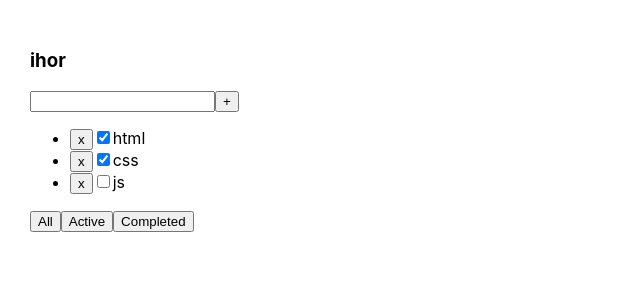
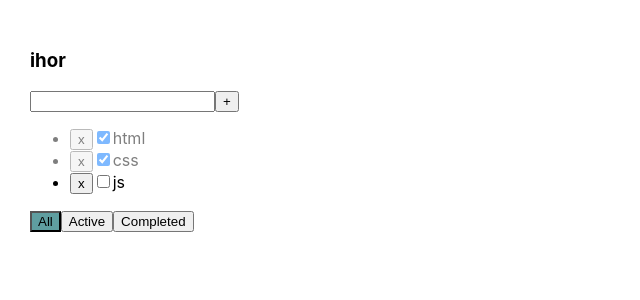
Before and after one commit to dimov97/1-todolist, a React (Create React App) app: page / in a window 1280 px wide. Shown: the top 300 px of the page, without its empty margins (0-640 px from the left). Built offline with nearby package versions, Linux system fonts and the light colour scheme.

Commit message:
newTaskStatus function and css

```diff
--- a/src/App.css
+++ b/src/App.css
@@ -3,6 +3,22 @@
   display: flex;
 }
 
-.App > div {
+.App>div {
   margin-right: 50px;
 }
+
+.error {
+  border: 3px solid red;
+}
+
+.errorMessage {
+  color: red;
+}
+
+.done {
+  opacity: .5;
+}
+
+.activeButton {
+  background-color: cadetblue;
+}
--- a/src/App.tsx
+++ b/src/App.tsx
@@ -4,17 +4,17 @@ import { Todolist } from './Todolist';
 import { v1 } from 'uuid';
 
 export type tasksType = {
-    id:string
-    title:string
-    isDone:boolean
+    id: string
+    title: string
+    isDone: boolean
 }
-export type filterType = 'all'|'completed'|'active'
+export type filterType = 'all' | 'completed' | 'active'
 
 function App() {
-    let [tasks,setTasks] = useState( [
-        {id:v1(), title:'html',isDone:true},
-        {id:v1(), title:'css',isDone:true},
-        {id:v1(), title:'js',isDone:false},
+    let [tasks, setTasks] = useState([
+        { id: v1(), title: 'html', isDone: true },
+        { id: v1(), title: 'css', isDone: true },
+        { id: v1(), title: 'js', isDone: false },
     ])
 
     let [filter, setFilter] = useState<filterType>('all')
@@ -22,33 +22,43 @@ function App() {
     let filteredTask = tasks
 
     if (filter === 'completed') {
-        filteredTask = tasks.filter(t=>t.isDone===true)
+        filteredTask = tasks.filter(t => t.isDone === true)
     }
     if (filter === 'active') {
-        filteredTask = tasks.filter(t=>t.isDone===false)
+        filteredTask = tasks.filter(t => t.isDone === false)
     }
-    function filterTasks(value:filterType) {
+    function filterTasks(value: filterType) {
         setFilter(value)
     }
 
-    function remooveTask(id:string) {
-        let filteredTasks = tasks.filter(t=>t.id!==id)
+    function remooveTask(id: string) {
+        let filteredTasks = tasks.filter(t => t.id !== id)
         setTasks(filteredTasks)
     }
 
-    function addTask(title:string) {
-        let task = {id:v1(),title:title,isDone:false}
-        let newTasks = [task,...tasks]
+    function addTask(title: string) {
+        let task = { id: v1(), title: title, isDone: false }
+        let newTasks = [task, ...tasks]
         setTasks(newTasks)
+    }
+    function changeTaskStatus(id: string, isDone: boolean) {
+        let task = tasks.find(t => t.id === id)
+        if (task) {
+            task.isDone = isDone
+            setTasks([...tasks])
+        }
+
     }
 
     return (
         <div className="App">
             <Todolist title={'ihor'}
-            tasks ={filteredTask}
-            remooveTask={remooveTask}
-            filterTasks={filterTasks}
-            addTask={addTask}
+                tasks={filteredTask}
+                remooveTask={remooveTask}
+                filterTasks={filterTasks}
+                addTask={addTask}
+                changeTaskStatus={changeTaskStatus}
+                filter={filter}
             />
         </div>
     );
--- a/src/Todolist.tsx
+++ b/src/Todolist.tsx
@@ -4,48 +4,65 @@ import { filterType, tasksType } from './App'
 type todolistType = {
     title: string
     tasks: tasksType[]
-    remooveTask:(id:string)=>void
-    filterTasks:(value:filterType)=>void
-    addTask:(title:string)=>void
+    remooveTask: (id: string) => void
+    filterTasks: (value: filterType) => void
+    addTask: (title: string) => void
+    changeTaskStatus: (id: string, isDone: boolean) => void
+    filter: filterType
 }
 
-export const Todolist: React.FC<todolistType> = ({ title, tasks,remooveTask,filterTasks,addTask }) => {
+export const Todolist: React.FC<todolistType> = ({ title, tasks, remooveTask, filterTasks, addTask, changeTaskStatus, filter }) => {
     let [newTitle, setNewTitle] = useState('')
-    let addTaskHandler = ()=>{
-        addTask(newTitle)
-        setNewTitle('')
+    let [error, setError] = useState<null | string>(null)
+    let addTaskHandler = () => {
+        if (newTitle.trim() !== '') {
+            addTask(newTitle.trim())
+            setNewTitle('')
+        } else {
+            setError('title is required !')
+        }
     }
-    let onChandeHandelr = (e:ChangeEvent<HTMLInputElement>)=>{setNewTitle(e.currentTarget.value)}
-    let onKeyDownHandler = (e:KeyboardEvent<HTMLInputElement>)=>{if(e.key==='Enter') {
-        addTaskHandler()
-    }}
-    let onClickAllHandler = ()=>{filterTasks('all')}
-    let onClickActiveHandler = ()=>{filterTasks('active')}
-    let onClickCompletedHandler = ()=>{filterTasks('completed')}
+    let onChandeHandelr = (e: ChangeEvent<HTMLInputElement>) => {
+        setNewTitle(e.currentTarget.value)
+        setError(null)
+    }
+    let onKeyDownHandler = (e: KeyboardEvent<HTMLInputElement>) => {
+        if (e.key === 'Enter') {
+            addTaskHandler()
+        }
+    }
+    let onClickAllHandler = () => { filterTasks('all') }
+    let onClickActiveHandler = () => { filterTasks('active') }
+    let onClickCompletedHandler = () => { filterTasks('completed') }
     return (
         <div>
             <h3>{title}</h3>
             <div>
                 <input value={newTitle} onChange={onChandeHandelr}
-                onKeyDown={onKeyDownHandler}
-                 />
+                    onKeyDown={onKeyDownHandler}
+                    className={error ? 'error' : ''}
+                />
                 <button onClick={addTaskHandler}>+</button>
+                {error && <div className='errorMessage'>{error}</div>}
             </div>
             <ul>
                 {tasks.map((t: tasksType) => {
-                    const onClickHandler = ()=>{remooveTask(t.id)}
+                    const onClickHandler = () => { remooveTask(t.id) }
                     return (
-                        <li key={t.id}>
+                        <li key={t.id} className={t.isDone === true ? 'done' : ''}>
                             <button onClick={onClickHandler}>x</button>
-                            <input type="checkbox" checked={t.isDone} />
+                            <input type="checkbox" checked={t.isDone} onChange={(e: ChangeEvent<HTMLInputElement>) => {
+                                let newTaskSatus = e.currentTarget.checked
+                                changeTaskStatus(t.id, newTaskSatus)
+                            }} />
                             <span>{t.title}</span>
                         </li>)
                 })}
             </ul>
             <div>
-                <button onClick={onClickAllHandler}>All</button>
-                <button onClick={onClickActiveHandler}>Active</button>
-                <button onClick={onClickCompletedHandler}>Completed</button>
+                <button className={filter === 'all' ? 'activeButton' : ''} onClick={onClickAllHandler}>All</button>
+                <button className={filter === 'active' ? 'activeButton' : ''} onClick={onClickActiveHandler}>Active</button>
+                <button className={filter === 'completed' ? 'activeButton' : ''} onClick={onClickCompletedHandler}>Completed</button>
             </div>
         </div>
     )
```
